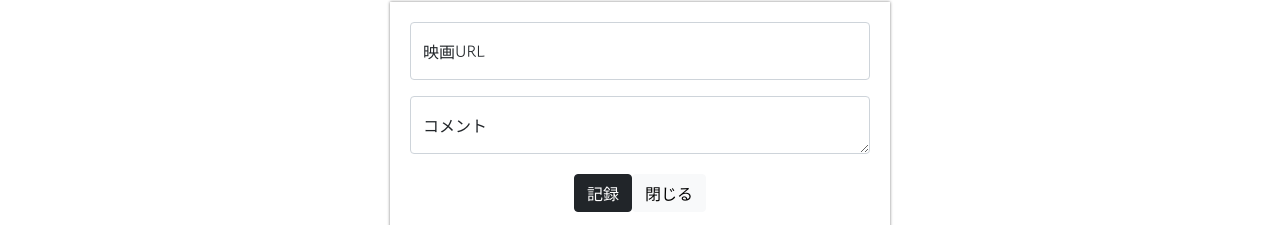
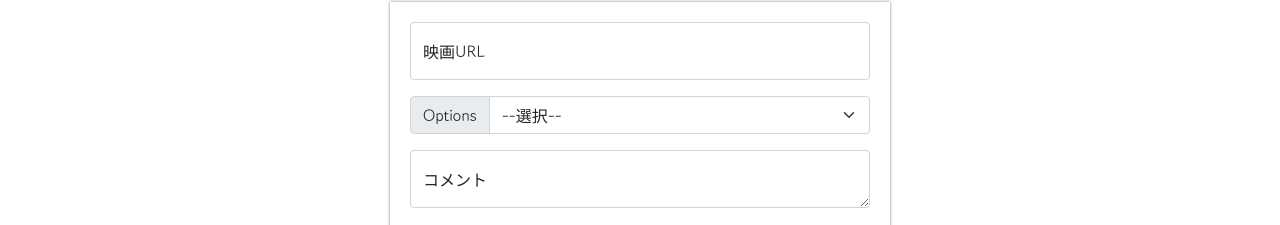
Before and after one commit to 97nov03/mypage, a plain HTML site: page index.html in a window 1280 px wide. Shown: the part 268-493 px from the top of the page. Drawn offline with nearby package versions, Linux system fonts and the light colour scheme.

Commit message:
Update index.html

```diff
--- a/index.html
+++ b/index.html
@@ -85,10 +85,9 @@
 
           margin-top: 20px;
         }
-.mtbyn > button {
-  margin-right: 10px;
-
-}
+        .mtbtn > button {
+            margin-right: 10px;
+        }
     </style>
 </head>
 
@@ -102,6 +101,17 @@
         <input type="email" class="form-control" id="floatingInput" placeholder="name@example.com">
         <label for="floatingInput">映画URL</label>
     </div>
+    <div class="input-group mb-3">
+  <label class="input-group-text" for="inputGroupSelect01">Options</label>
+  <select class="form-select" id="inputGroupSelect01">
+    <option selected>--選択--</option>
+    <option value="1">⭐</option>
+    <option value="2">⭐⭐</option>
+    <option value="3">⭐⭐⭐</option>
+    <option value="4">⭐⭐⭐⭐</option>
+    <option value="5">⭐⭐⭐⭐⭐</option>
+  </select>
+</div>
         <div class="form-floating">
   <textarea class="form-control" placeholder="Leave a comment here" id="floatingTextarea"></textarea>
   <label for="floatingTextarea">コメント</label>
```
